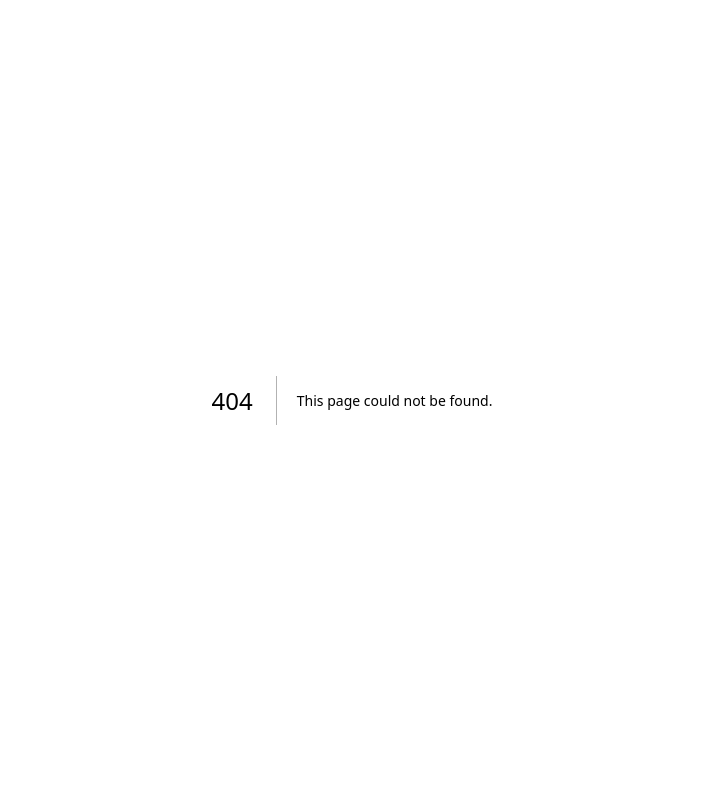
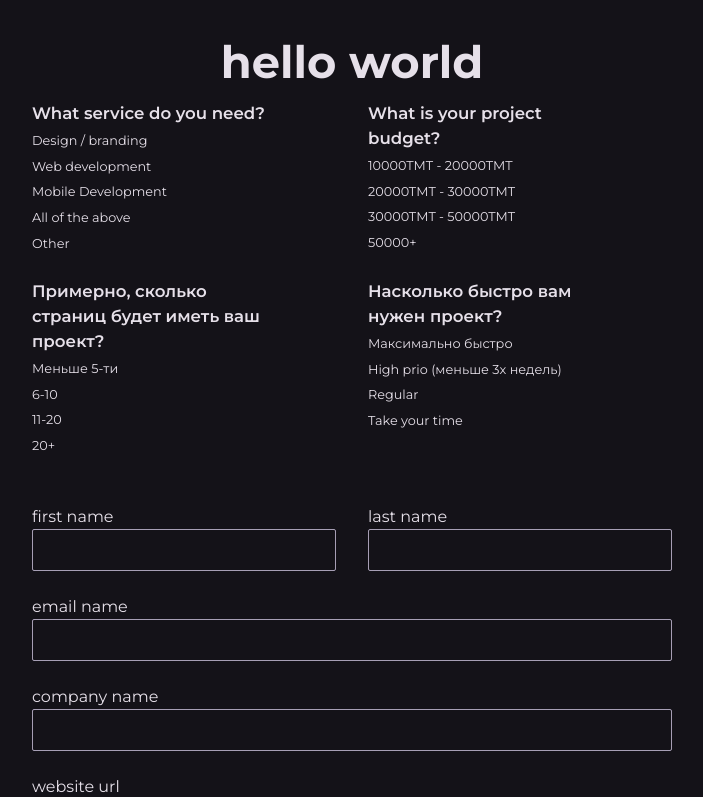
Before and after one commit to juaquinmorales2/vos, a Next.js app: page /book in a window 1280 px wide. Before the commit this address had no page. Shown: the top 797 px of the page, without its empty margins (288-991 px from the left). Built offline with nearby package versions, Linux system fonts and the light colour scheme.

Commit message:
add book page with form component

```diff
--- /dev/null
+++ b/src/app/book/page.tsx
@@ -0,0 +1,12 @@
+import { FC } from 'react';
+
+import BookForm from '@/widgets/BookForm'
+
+interface Props { };
+
+const Index: FC<Props> = () => {
+  return (
+    <BookForm />
+  )
+};
+export default Index
--- a/src/components/ServiceCard/index.tsx
+++ b/src/components/ServiceCard/index.tsx
@@ -35,8 +35,7 @@ const Index: FC<Props> = ({ card: { title, services, description, number, classe
         </div>
 
         <div className="relative flex-1 text-[1.4]">
-          <PhraseAnimations phrases={description} inView={inView} classes='relative z-[2000] line-clamp-4 text-[1.5vw] font-medium leading-[170%]' />
-          {/* <p className="relative z-[2000] line-clamp-4 text-[1.5vw] font-medium leading-[170%]">{description}</p> */}
+          <p className="relative z-[2000] line-clamp-4 text-[1.5vw] font-medium leading-[170%]">{description}</p>
           <div className="absolute right-20 top-6 z-[1] text-right text-[16vw] font-extrabold tracking-[5%] text-gray-1">
             {number}
           </div>
--- /dev/null
+++ b/src/components/ui/Button/index.tsx
@@ -0,0 +1,19 @@
+import { ButtonHTMLAttributes, DetailedHTMLProps, FC } from 'react';
+
+interface Props extends DetailedHTMLProps<ButtonHTMLAttributes<HTMLButtonElement>, HTMLButtonElement> {
+  title: string,
+  btnClasses?: string,
+  classes?: string
+};
+
+const Index: FC<Props> = ({ title, classes, btnClasses, ...props }) => {
+  return (
+    <button className={`relative inline-flex overflow-hidden rounded-full p-[1px] text-2xl uppercase focus:outline-none focus:ring-1 focus:ring-primary focus:ring-offset-1 focus:ring-offset-stroke ${btnClasses}`} {...props}>
+      <span className="absolute  inset-[-1000%] animate-[spin_2.5s_linear_infinite] bg-[conic-gradient(from_90deg_at_50%_50%,#CCC2DC_0%,#4A4458_50%,#CCC2DC_100%)]" />
+      <span className={`inline-flex transition duration-300 h-full  cursor-pointer items-center justify-center rounded-full font-medium text-white backdrop-blur-3xl  min-h-[3vw] ${classes}`}>
+        {title}
+      </span>
+    </button>
+  )
+};
+export default Index
--- a/src/components/ui/ImagePlaiceholder/index.tsx
+++ b/src/components/ui/ImagePlaiceholder/index.tsx
@@ -12,7 +12,7 @@ const Index: FC<Props> = ({ src, inView }) => {
       fill={true}
       objectFit="cover"
       alt="image"
-      className={`blur-sm transition delay-700 ${inView && 'blur-none'}`}
+      className={`blur-sm transition delay-700 ${inView && '!blur-0'}`}
     />
   );
 };
--- /dev/null
+++ b/src/components/ui/Radio/index.tsx
@@ -0,0 +1,10 @@
+import { FC } from 'react';
+
+interface Props { };
+
+const Index: FC<Props> = () => {
+  return (
+    <p>radio</p>
+  )
+};
+export default Index
--- a/src/data/index.ts
+++ b/src/data/index.ts
@@ -3,12 +3,8 @@ import { First, Second, Third, Fourth, Fifth } from '@/icons/ApproachIcons';
 export const CARDS = [
   {
     title: 'Дизайн',
-    description: [
-      'Lorem ipsum dolor sit amet consectetur, adipisicing elit.',
-      'Ipsam alias placeat temporibus mollitia doloribus.',
-      'Consequatur aperiam facilis culpa fuga quia! Labore,',
-      'sequi! Optio officiis obcaecati tempora voluptates consequuntur, placeat ad.',
-    ],
+    description:
+      'Lorem ipsum dolor sit amet consectetur, adipisicing elit. Ipsam alias placeat temporibus mollitia doloribus. Consequatur aperiam facilis culpa fuga quia! Labore, sequi! Optio officiis obcaecati tempora voluptates consequuntur, placeat ad.',
     services: [
       ['Веб страницы', 'Мобильные'],
       ['Мобильные приложения', 'Брендинг'],
@@ -18,12 +14,8 @@ export const CARDS = [
   },
   {
     title: 'Веб разработка',
-    description: [
-      'Lorem ipsum dolor sit amet consectetur, adipisicing elit.',
-      'Ipsam alias placeat temporibus mollitia doloribus.',
-      'Consequatur aperiam facilis culpa fuga quia! Labore,',
-      'sequi! Optio officiis obcaecati tempora voluptates consequuntur, placeat ad.',
-    ],
+    description:
+      'Lorem ipsum dolor sit amet consectetur, adipisicing elit. Ipsam alias placeat temporibus mollitia doloribus. Consequatur aperiam facilis culpa fuga quia! Labore, sequi! Optio officiis obcaecati tempora voluptates consequuntur, placeat ad.',
     services: [
       ['Веб страницы', 'FullМобильные'],
       ['Веб приложений', 'Разработка API'],
@@ -33,12 +25,8 @@ export const CARDS = [
   },
   {
     title: 'Мобильная разработка',
-    description: [
-      'Lorem ipsum dolor sit amet consectetur, adipisicing elit.',
-      'Ipsam alias placeat temporibus mollitia doloribus.',
-      'Consequatur aperiam facilis culpa fuga quia! Labore,',
-      'sequi! Optio officiis obcaecati tempora voluptates consequuntur, placeat ad.',
-    ],
+    description:
+      'Lorem ipsum dolor sit amet consectetur, adipisicing elit. Ipsam alias placeat temporibus mollitia doloribus. Consequatur aperiam facilis culpa fuga quia! Labore, sequi! Optio officiis obcaecati tempora voluptates consequuntur, placeat ad.',
     services: [
       ['Мобильные приложения', '12312'],
       ['Веб приложен2ия', 'Бре2ндинг'],
@@ -85,3 +73,55 @@ export const APPROACH_CARDS = [
     classes: 'col-span-2 bg-[#fff]/5',
   },
 ];
+
+export const RADIO_FIELDS = [
+  {
+    title: 'What service do you need?',
+    classes: 'mr-8',
+    radioArray: [
+      { name: 'Design / branding', value: '1' },
+      { name: 'Web development', value: '2' },
+      { name: 'Mobile Development', value: '3' },
+      { name: 'All of the above', value: '4' },
+      { name: 'Other', value: '44' },
+    ],
+  },
+  {
+    title: 'What is your project budget?',
+    classes: '',
+    radioArray: [
+      { name: '10000TMT - 20000TMT', value: '5' },
+      { name: '20000TMT - 30000TMT', value: '6' },
+      { name: '30000TMT - 50000TMT', value: '7' },
+      { name: '50000+', value: '8' },
+    ],
+  },
+  {
+    title: 'Примерно, сколько страниц будет иметь ваш проект?',
+    classes: 'mr-8',
+    radioArray: [
+      { name: 'Меньше 5-ти', value: '9' },
+      { name: '6-10', value: '10' },
+      { name: '11-20', value: '11' },
+      { name: '20+', value: '12' },
+    ],
+  },
+  {
+    title: 'Насколько быстро вам нужен проект?',
+    classes: '',
+    radioArray: [
+      { name: 'Максимально быстро', value: '13' },
+      { name: 'High prio (меньше 3х недель)', value: '14' },
+      { name: 'Regular', value: '15' },
+      { name: 'Take your time', value: '16' },
+    ],
+  },
+];
+
+export const INPUT_FIELDS = [
+  { label: 'first name', name: 'firstname', classes: 'inline-block !w-[calc(50%-16px)] mr-8' },
+  { label: 'last name', name: 'lastname', classes: 'inline-block !w-[calc(50%-16px)]' },
+  { label: 'email name', name: 'email', classes: '' },
+  { label: 'company name', name: 'companyname', classes: '' },
+  { label: 'website url', name: 'website', classes: '' },
+];
--- a/src/shared/styles/globals.scss
+++ b/src/shared/styles/globals.scss
@@ -7,15 +7,21 @@
   padding: 0;
   margin: 0;
 
+
   &::selection {
     @apply text-bg-1 bg-primary
   }
+
 }
 
 html,
 body {
   font-family: 'Montserrat', sans-serif;
   @apply text-text-1;
+}
+
+html {
+  color-scheme: dark;
 }
 
 body {
--- /dev/null
+++ b/src/widgets/BookForm/index.tsx
@@ -0,0 +1,64 @@
+'use client'
+import { FC, useState } from 'react';
+
+import Button from '@/components/ui/Button'
+import { INPUT_FIELDS, RADIO_FIELDS } from '@/data';
+
+interface Props { };
+
+const defaultState = {
+  service: null,
+  budget: null,
+  pages: null,
+  quickness: null,
+
+  first: '',
+  last: '',
+  email: '',
+  company: '',
+  websiteUrl: '',
+  message: '',
+
+}
+
+const Index: FC<Props> = () => {
+  const [form, setForm] = useState(defaultState)
+
+  return (
+    <section className='bg-bg-1 w-full py-10 min-h-screen opacity-100 z-[5000]'>
+      <div className="max-w-[70vw] px-32 mx-auto">
+        <h1 className='text-center font-bold text-[3.5vw] mb-[1.25vw] leading-[100%]'>hello world</h1>
+        <form className="h-full flex flex-col items-center">
+          <div className='flex flex-wrap'>
+            {RADIO_FIELDS.map(item => (
+              <div key={item.title} className={`inline-block w-[calc(50%-16px)] mb-[1.75vw] ${item.classes}`}>
+                <h4 className='text-[1.3vw] font-semibold mb-[0.2vw] max-w-[80%]'>{item.title}</h4>
+                {item.radioArray.map(radio => (
+                  <p className='text-[1vw] leading-[2vw]' key={radio.value}>{radio.name}</p>
+                ))}
+              </div>
+            ))}
+
+            <div className='w-full space-y-6'>
+              {INPUT_FIELDS.map((item) => (
+                <div key={item.label} className={`w-full ${item.classes}`}>
+                  <label htmlFor={item.label} className=''>{item.label}</label>
+                  <input type="text" id={item.label} className='w-full bg-transparent border border-primary/80 rounded-sm px-3 py-2' />
+                </div>
+              ))}
+              <div className={`w-full `}>
+                <label htmlFor="message" className=''>message</label>
+                <textarea id="message" className="w-full bg-transparent border border-primary/80 rounded-sm px-3 py-2 min-h-[10vw] resize-none" />
+              </div>
+            </div>
+
+            <Button title='отправить' classes="py-[10px] px-12 text-[1.1vw] bg-bg-1/90 hover:bg-bg-1/80" btnClasses='p-[1px] capitalize self-start !mt-4' />
+          </div>
+        </form>
+      </div>
+      {/* </div> */}
+    </section>
+
+  )
+};
+export default Index
--- a/src/widgets/CallToAction/index.tsx
+++ b/src/widgets/CallToAction/index.tsx
@@ -1,24 +1,36 @@
-import { FC } from 'react';
+import { FC, lazy } from 'react';
+import { useRouter } from 'next/navigation';
+
+import Button from '@/components/ui/Button'
+const BookForm = lazy(() => import('@/widgets/BookForm'))
 
 interface Props { };
 
 const Index: FC<Props> = () => {
+  const router = useRouter()
+
+  const handleFormToggle = () => {
+    router.push('/book')
+  }
+
   return (
-    <section className="bg-bg-1 w-full flex flex-col justify-center border-t border-gray-1 h-screen">
-      <div className='w-full mx-auto max-w-[60vw] text-center flex flex-col flex-1 items-center justify-center'>
+    <section className="bg-bg-1 w-full flex flex-col justify-center border-t border-gray-1 h-screen relative">
+      <div className=' w-full mx-auto max-w-[60vw] text-center flex flex-col flex-1 items-center justify-center'>
         <h3 className='text-[4vw] font-medium'>НАПИШИТЕ НАМ</h3>
         <p className='text-[1.7vw] text-gray-300 font-normal mt-2.5'>Lorem ipsum dolor sit amet consectetur adipisicing elit. Provident consequatur ullam veniam omnis dolores cum.</p>
-        <button className='mt-10 px-6 py-8 w-[30vw] rounded-full border border-primary'>lorem3</button>
+        <Button onClick={handleFormToggle} title='ОСТАВИТЬ ЗАЯВКУ' classes='px-6 py-8 w-[30vw] text-[1.25vw] bg-bg-1 hover:bg-bg-1/80' btnClasses='mt-4' />
+
       </div>
 
       <footer className='flex justify-between px-16 py-6 border-t border-t-gray-800'>
-        <div>© 2024. Все права защищены</div>
+        <div>© 2023. Все права защищены</div>
         <ul className='flex space-x-10 text-base'>
           <li>Lorem, ipsum.</li>
           <li>Lorem, ipsum.</li>
           <li>Lorem, ipsum.</li>
         </ul>
       </footer>
+
     </section>
   )
 };
```
